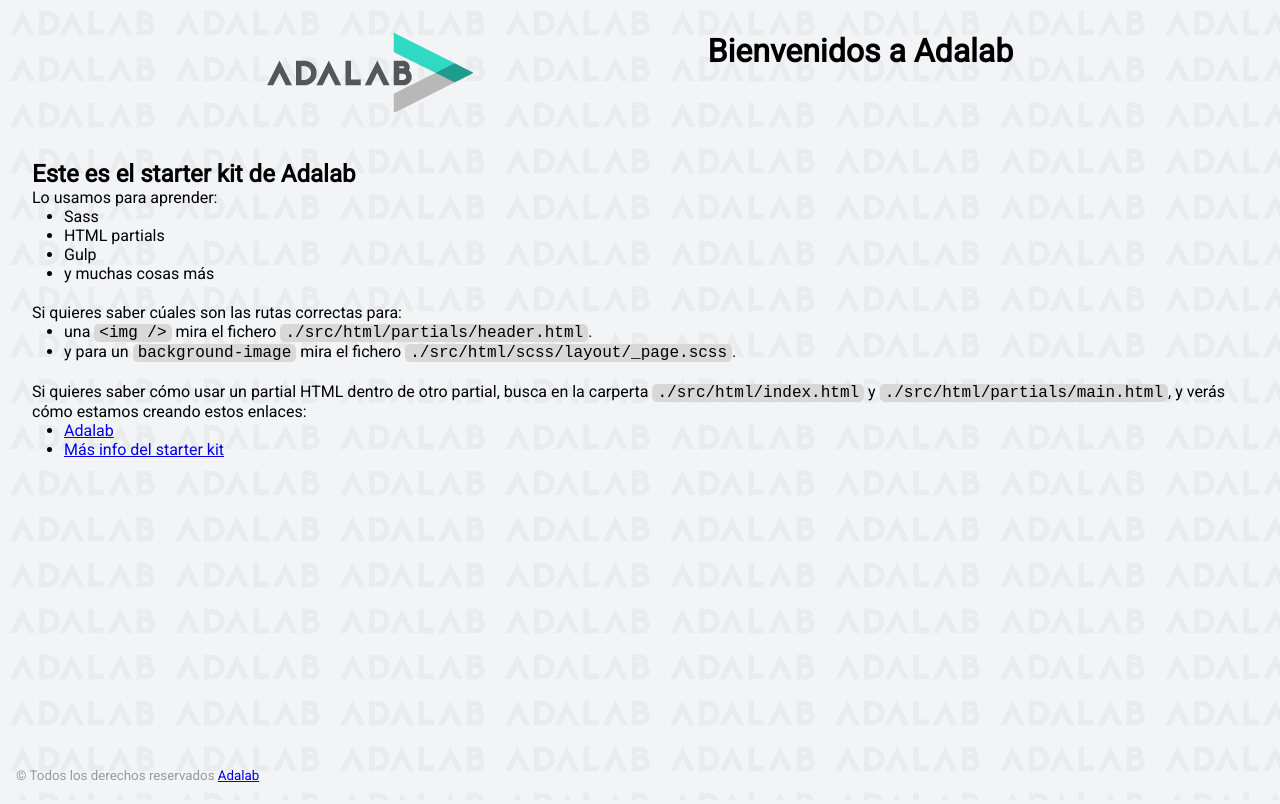
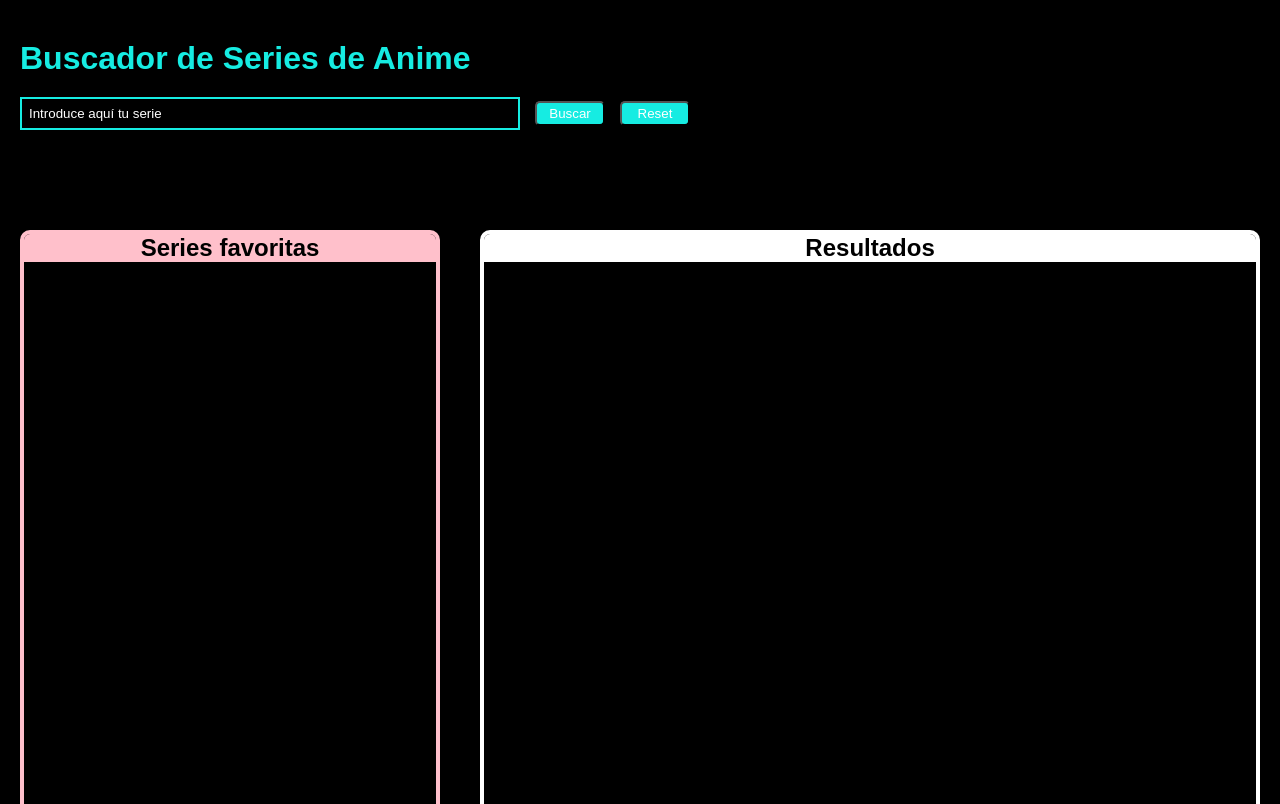
Before and after one commit to Adalab/modulo-2-evaluacion-final-Begodpo, a website: page docs/index.html in a window 1280 px wide. Shown: the top 804 px of the page. Drawn offline with Linux system fonts and the light colour scheme; a web font is replaced by a local one.

Commit message:
run docs

```diff
--- /dev/null
+++ b/docs/assets/css/components/favorites.css
@@ -0,0 +1 @@
+.favoritesSection{width:35%;border-radius:10px;border:4px pink solid;height:100vh;overflow:auto}.favoritesSection__list{list-style:none;background-color:black}.favoritesSection__title{background-color:pink;text-align:center}.favList{display:flex;justify-content:left;align-items:center;margin:20px 10px 15px 25px}.favSeriesTitle{color:pink;font-size:16px;margin-left:25px}.cross{display:flex;align-items:center;justify-content:center;background-color:pink;width:20px;height:20px;border-radius:50%;margin-left:25px;margin:auto;cursor:pointer}.cross__text{text-align:center;font-weight:bold;font-size:18px}
--- /dev/null
+++ b/docs/assets/css/components/results.css
@@ -0,0 +1 @@
+.resultsSection{width:65%;height:100%;margin-right:20px;margin-left:40px;border:4px white solid;border-radius:10px;height:100vh;overflow:auto}.resultsSection__list{display:grid;grid-template-columns:1fr 1fr 1fr;-moz-column-gap:10px;column-gap:10px;margin:25px}.resultsSection__list :hover{border:3px #16ece2 solid;color:#16ece2}.resultsSection__title{background-color:white;text-align:center}.resultsListElem{background-color:black;list-style:none;color:#ccc8c8;display:flex;flex-direction:column;margin-bottom:20px;cursor:pointer}.imgResults{height:515px}.titleResults{text-align:center;padding:10px 0px}
--- /dev/null
+++ b/docs/assets/css/components/search.css
@@ -0,0 +1 @@
+.form{display:flex;margin-left:20px;margin-top:20px;align-items:center}.form__input{width:500px;background-color:black;padding:7px;border:2px #16ece2 solid;color:white}.form ::-moz-placeholder{color:white}.form ::placeholder{color:white}.form__button{margin-left:15px;width:70px;height:25px;border-radius:5px;background-color:#16ece2;color:white;outline:none;cursor:pointer}
--- a/docs/index.html
+++ b/docs/index.html
@@ -3,66 +3,54 @@
   <head>
     <meta charset="UTF-8" />
     <meta name="viewport" content="width=device-width, initial-scale=1" />
-    <title>Adalab Web Starter Kit</title>
-    <link href="https://fonts.googleapis.com/css?family=Roboto&display=swap" rel="stylesheet" />
+    <title>Series de Anime</title>
+    <link rel="preconnect" href="https://fonts.googleapis.com" />
+    <link rel="preconnect" href="https://fonts.gstatic.com" crossorigin />
+    <link
+      href="https://fonts.googleapis.com/css2?family=Capriola&display=swap"
+      rel="stylesheet"
+    />
+    <link
+      href="https://fonts.googleapis.com/css?family=Roboto&display=swap"
+      rel="stylesheet"
+    />
+
     <link rel="stylesheet" href="./assets/css/main.css" />
     <link rel="icon" href="./assets/images/favicon.png" />
   </head>
 
   <body>
-    <div class="page">
-      <header class="page__header">
-        <img src="./assets/images/logo-adalab.png" alt="Adalab">
-        <h1>Bienvenidos a Adalab</h1>
-      </header>
+    <header>
+      <h1 class="title">Buscador de Series de Anime</h1>
+    </header>
 
-      <main class="page__main">
-        <h2>Este es el starter kit de Adalab</h2>
-        <p>Lo usamos para aprender:</p>
-        <ul class="main__list">
-          <li>Sass</li>
-          <li>HTML partials</li>
-          <li>Gulp</li>
-          <li>y muchas cosas más</li>
-        </ul>
-        <p>Si quieres saber cúales son las rutas correctas para:</p>
-        <ul class="main__list">
-          <li>
-            una <code class="code">&lt;img /&gt;</code> mira el fichero
-            <code class="code">./src/html/partials/header.html</code>.
-          </li>
-          <li>
-            y para un <code class="code">background-image</code> mira el fichero
-            <code class="code">./src/html/scss/layout/_page.scss</code>.
-          </li>
-        </ul>
-        <p>
-          Si quieres saber cómo usar un partial HTML dentro de otro partial, busca en la carperta
-          <code class="code">./src/html/index.html</code> y
-          <code class="code">./src/html/partials/main.html</code>, y verás cómo estamos creando estos
-          enlaces:
-        </p>
-        <ul class="main__list">
-          <li>
-            <a class="link__adalab" href="https://adalab.es">Adalab</a>
 
-          </li>
-          <li>
-            <a class="" href="./more-info.html">Más info del starter kit</a>
+    <main>
+      <form class="form">
+        <input
+          id="serie"
+          class="form__input js-input"
+          type="text"
+          placeholder="Introduce aquí tu serie"
+        />
+        <button type="submit" class="form__button js-searchBtn">Buscar</button>
+        <button type="submit" class="form__button js-resetBtn">Reset</button>
+      </form>
 
-          </li>
-        </ul>
-      </main>
+      <div class="seriesContainer">
+        <section class="favoritesSection">
+          <h2 class="favoritesSection__title">Series favoritas</h2>
+          <ul class="favoritesSection__list js-favorites"></ul>
+        </section>
+        <section class="resultsSection">
+          <h2 class="resultsSection__title">Resultados</h2>
+          <ul class="resultsSection__list js-results"></ul>
+        </section>
+      </div>
 
-      <footer class="page__footer">
-        <small>
-          &copy; Todos los derechos reservados
-          <a class="link__adalab" href="https://adalab.es">Adalab</a>
+    </main>
 
-        </small>
-      </footer>
 
-    </div>
     <script src="./assets/js/main.js"></script>
   </body>
 </html>
```
Also changed, not shown: docs/assets/css/main.css (+1 -1 lines), docs/assets/js/main.js (+1 -1 lines), docs/more-info.html (deleted, +0 -37 lines), docs/assets/images/bg-adalab.png (deleted), docs/assets/images/favicon.png (deleted), docs/assets/images/logo-adalab.png (deleted).
